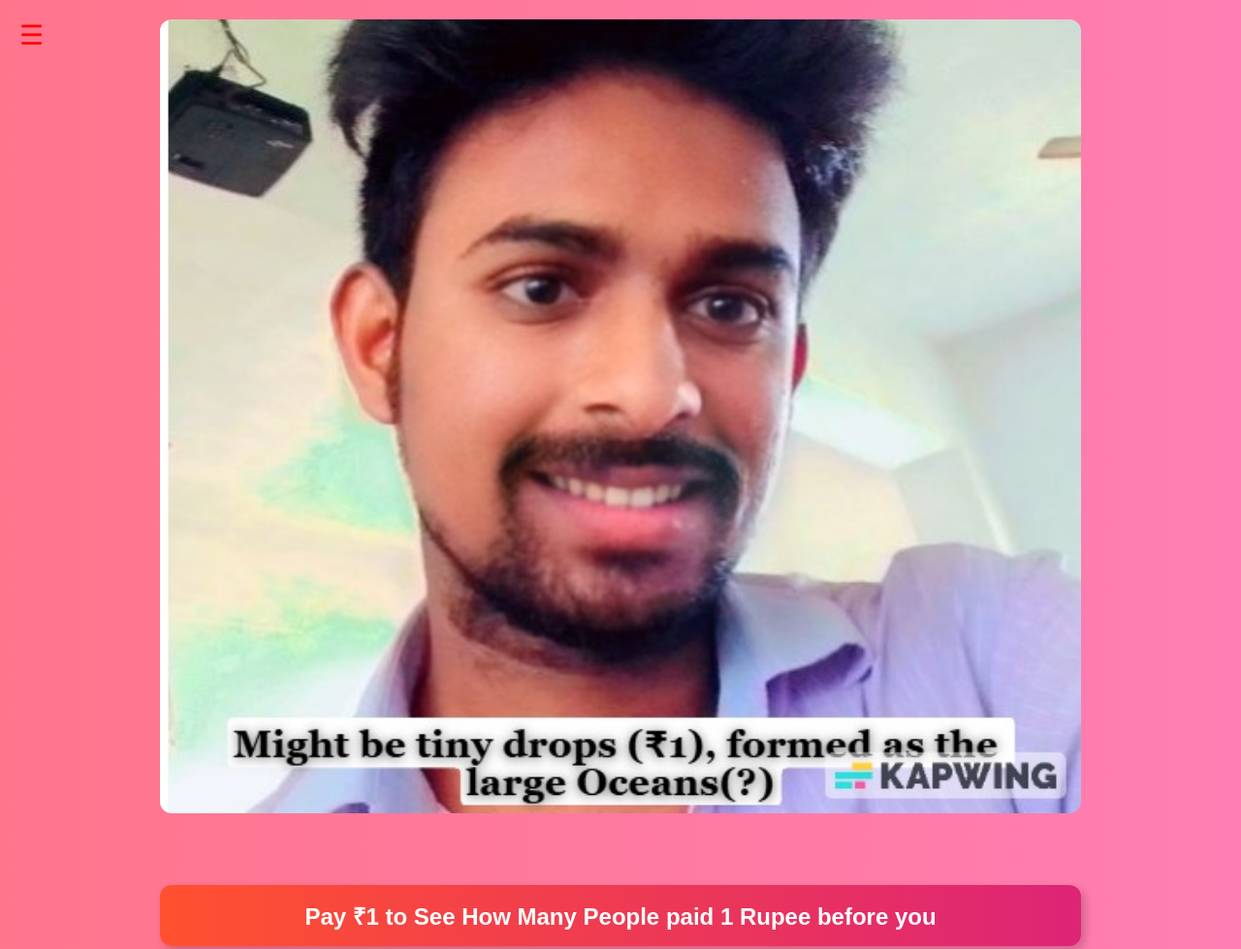
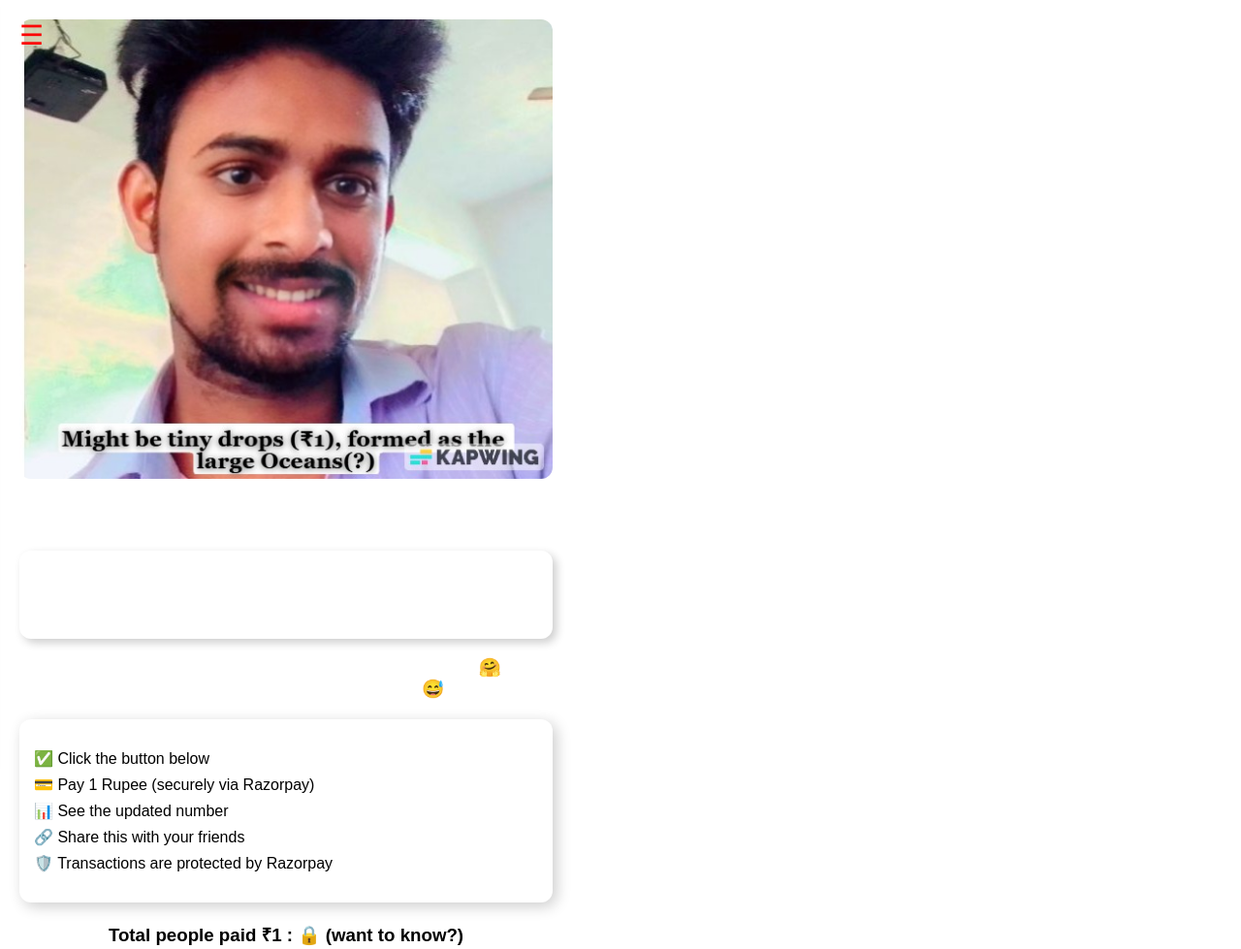
Before and after one commit to Charan731/new3, a plain HTML site: page index.html in a window 1280 px wide. Shown: the top 979 px of the page at 97% size. Drawn offline with Linux system fonts and the light colour scheme.

Commit message:
Update index.html

```diff
--- a/index.html
+++ b/index.html
@@ -9,7 +9,7 @@
   <link rel="stylesheet" href="https://cdnjs.cloudflare.com/ajax/libs/font-awesome/6.5.0/css/all.min.css">
   <style>
     body {
-      background: linear-gradient(to right, #ff758c, #ff7eb3);
+      background: linear-gradient(to right, );
       font-family: 'Poppins', sans-serif;
       margin: 0;
       padding: 0;
@@ -17,8 +17,8 @@
     }
 
     .container {
-      max-width: 950px;
-      margin: auto;
+      max-width: 550px;
+      margin: ;
       padding: 20px;
       position: relative;
     }
@@ -89,7 +89,7 @@
       color: white;
       font-size: 24px;
       font-weight: bold;
-      background: linear-gradient(to right, #ff512f, #dd2476);
+      background: linear-gradient(to right, );
       padding: 15px;
       border-radius: 12px;
       box-shadow: 4px 4px 10px rgba(0, 0, 0, 0.2);
```
